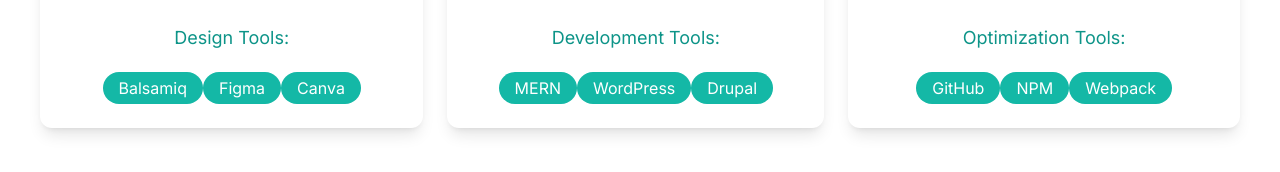
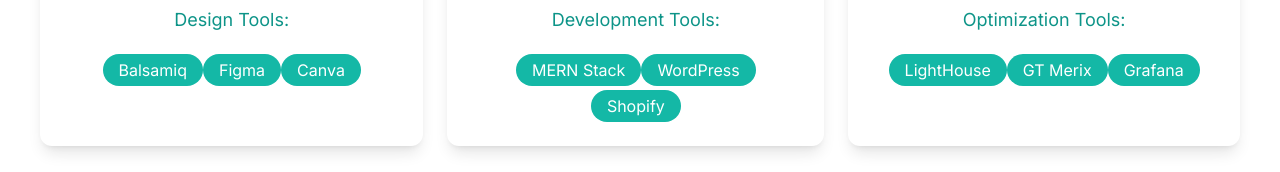
Before and after one commit to A-L-A/portfolio, a Next.js app: page / in a window 1280 px wide. Shown: the part 1541-1713 px from the top of the page. Built offline with nearby package versions, Linux system fonts and the light colour scheme.

Commit message:
Services update

```diff
--- a/components/Services.jsx
+++ b/components/Services.jsx
@@ -62,7 +62,7 @@
               Development Tools:
             </h4>
             <div className="space-y-1">
-              {["MERN", "WordPress", "Drupal"].map((tool) => (
+              {["MERN Stack", "WordPress", "Shopify"].map((tool) => (
                 <p
                   key={tool}
                   className="text-white py-1 text-sm sm:text-base bg-teal-500 rounded-full px-4 transition-all duration-300 hover:bg-teal-600 inline-block">
@@ -92,7 +92,7 @@
               Optimization Tools:
             </h4>
             <div className="space-y-1">
-              {["GitHub", "NPM", "Webpack"].map((tool) => (
+              {["LightHouse", "GT Merix", "Grafana"].map((tool) => (
                 <p
                   key={tool}
                   className="text-white py-1 text-sm sm:text-base bg-teal-500 rounded-full px-4 transition-all duration-300 hover:bg-teal-600 inline-block">
```
